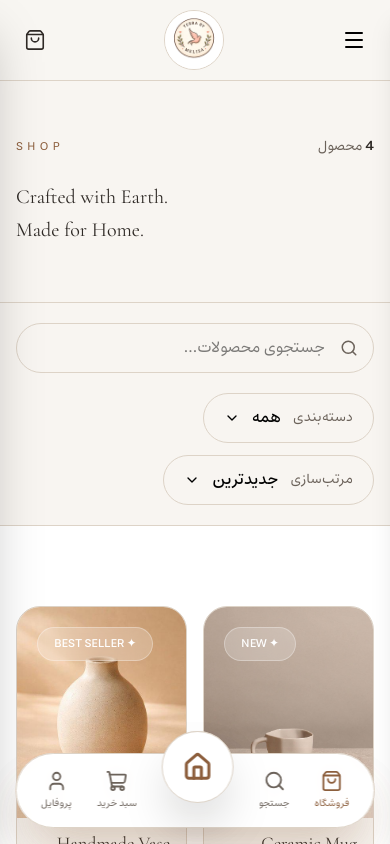
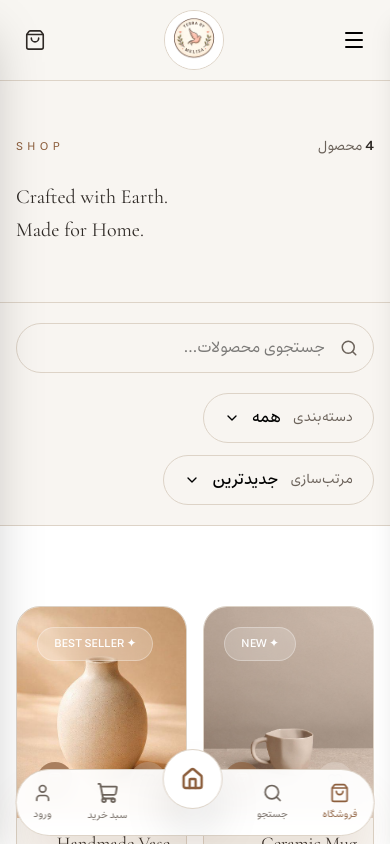
Before and after one commit to zahra-alvandi/terra, a React (Vite) app in the folder client/: page /shop in a window 390 px wide. Shown: the top 844 px of the page. Built offline with nearby package versions, Linux system fonts and the light colour scheme.

Commit message:
feat(ui): enhance responsive navigation and mobile bottom menu

```diff
--- a/client/src/components/layout/AppLayout.tsx
+++ b/client/src/components/layout/AppLayout.tsx
@@ -1,7 +1,6 @@
 import { Outlet } from "react-router-dom";
 import Navbar from "./navbar/Navbar";
 import Footer from "./Footer";
-import MobileBottomNav from "./MobileBottomNav";
 
 export default function AppLayout() {
   return (
@@ -11,7 +10,7 @@ export default function AppLayout() {
         <Outlet />
       </main>
         <Footer />
-        <MobileBottomNav />
+
     </>
   );
 }
--- a/client/src/components/layout/MobileBottomNav.tsx
+++ b/client/src/components/layout/MobileBottomNav.tsx
@@ -3,7 +3,13 @@ import { NavLink } from "react-router-dom";
 
 import { useSearch } from "@/context/SearchContext";
 
-export default function MobileBottomNav() {
+type MobileBottomNavProps = {
+  hidden?: boolean;
+};
+
+export default function MobileBottomNav({
+  hidden = false,
+}: MobileBottomNavProps) {
   const { openSearch } = useSearch();
   const handleNavigate = () => {
     window.scrollTo({
@@ -12,11 +18,12 @@ export default function MobileBottomNav() {
     });
   };
 
+  console.log("MobileBottomNav");
+
   return (
     <nav
-      className="
+      className={`
     fixed
-        bottom-4
     left-1/2
     z-50
     flex
@@ -29,12 +36,20 @@ export default function MobileBottomNav() {
     border
     border-border
     bg-white/95
-        px-6
-        py-4
-       shadow-2xl shadow-primary/20
+    px-4
+    py-3
+    shadow-2xl
+    shadow-primary/20
     backdrop-blur
+    transition-all
+    duration-300
     md:hidden
-      "
+    ${
+      hidden
+        ? "-bottom-32 opacity-0 pointer-events-none"
+        : "bottom-2 opacity-100"
+    }
+  `}
     >
       <NavLink
         to="/shop"
@@ -45,7 +60,7 @@ export default function MobileBottomNav() {
           }`
         }
       >
-        <ShoppingBag size={22} />
+        <ShoppingBag size={20} />
         <span className="text-[10px]">فروشگاه</span>
       </NavLink>
 
@@ -53,7 +68,7 @@ export default function MobileBottomNav() {
         onClick={openSearch}
         className="flex flex-col items-center gap-1 text-text-secondary"
       >
-        <Search size={22} />
+        <Search size={20} />
         <span className="text-[10px]">جستجو</span>
       </button>
 
@@ -65,8 +80,8 @@ export default function MobileBottomNav() {
           `
       -mt-12
       flex
-      h-[72px]
-      w-[72px]
+      h-[60px]
+      w-[60px]
       items-center
       justify-center
       rounded-full
@@ -81,7 +96,7 @@ export default function MobileBottomNav() {
     `
         }
       >
-        <House size={30} strokeWidth={2.4} />
+        <House size={24} strokeWidth={2.4} />
       </NavLink>
 
       <NavLink
@@ -97,10 +112,18 @@ export default function MobileBottomNav() {
         <span className="text-[10px]">سبد خرید</span>
       </NavLink>
 
-      <button className="flex flex-col items-center gap-1 text-text-secondary">
-        <User size={22} />
-        <span className="text-[10px]">پروفایل</span>
-      </button>
+      <NavLink
+        to="/login"
+        onClick={handleNavigate}
+        className={({ isActive }) =>
+          `flex flex-col items-center gap-1 transition-colors duration-200 ${
+            isActive ? "text-primary" : "text-text-secondary"
+          }`
+        }
+      >
+        <User size={20} />
+        <span className="text-[10px]">ورود</span>
+      </NavLink>
     </nav>
   );
 }
--- a/client/src/components/layout/navbar/MobileMenu.tsx
+++ b/client/src/components/layout/navbar/MobileMenu.tsx
@@ -75,43 +75,28 @@ export default function MobileMenu({
 
         <nav className="flex-1 p-6">
           <div className="flex flex-col gap-2">
-
-          <MobileNavItem
-  to="/"
-  icon={House}
-  onClick={onClose}
->
+            <MobileNavItem to="/" icon={House} onClick={onClose}>
               خانه
             </MobileNavItem>
 
-          <MobileNavItem
-  to="/shop"
-  icon={ShoppingBag}
-  onClick={onClose}
->
+            <MobileNavItem to="/shop" icon={ShoppingBag} onClick={onClose}>
               فروشگاه
             </MobileNavItem>
 
-          <MobileNavItem
-  to="/about"
-  icon={CircleHelp}
-  onClick={onClose}
->
+            <MobileNavItem to="/about" icon={CircleHelp} onClick={onClose}>
               درباره Terra
             </MobileNavItem>
 
-         <MobileNavItem
-  to="/contact"
-  icon={Mail}
-  onClick={onClose}
->
+            <MobileNavItem to="/contact" icon={Mail} onClick={onClose}>
               تماس با ما
+            </MobileNavItem>
+            <MobileNavItem to="/login" icon={User} onClick={onClose}>
+              ورود | ثبت نام
             </MobileNavItem>
           </div>
         </nav>
 
         <div className="border-t p-4">
-
           <button
             onClick={() => {
               onClose();
@@ -126,15 +111,6 @@ export default function MobileMenu({
             <span>جستجو</span>
           </button>
 
-  <button
-    onClick={() => {
-      onClose();
-    }}
-    className="mt-2 flex w-full items-center gap-3 rounded-xl px-4 py-3 transition hover:bg-stone-100"
-  >
-    <User size={20} />
-    <span>ورود | ثبت‌نام</span>
-  </button>
 
         </div>
       </aside>
--- a/client/src/components/layout/navbar/NavActions.tsx
+++ b/client/src/components/layout/navbar/NavActions.tsx
@@ -1,14 +1,12 @@
 import { Search, ShoppingBag } from "lucide-react";
 import { useCart } from "@/context/CartContext";
-import { useNavigate } from "react-router-dom";
+import { NavLink, useNavigate } from "react-router-dom";
 
 type NavActionsProps = {
   onOpenSearch: () => void;
 };
 
-export default function NavActions({
-  onOpenSearch,
-}: NavActionsProps) {
+export default function NavActions({ onOpenSearch }: NavActionsProps) {
   const { cartCount } = useCart();
   const navigate = useNavigate();
 
@@ -23,9 +21,12 @@ export default function NavActions({
       </button>
 
       {/* Login */}
-      <button className="hidden cursor-pointer text-sm font-medium text-text-primary transition-colors duration-300 hover:text-primary md:block">
+      <NavLink
+        to="/login"
+        className="hidden text-sm font-medium text-text-primary transition-colors duration-300 hover:text-primary md:block"
+      >
         ورود | ثبت نام
-      </button>
+      </NavLink>
 
       {/* Cart */}
       <button
--- a/client/src/components/layout/navbar/Navbar.tsx
+++ b/client/src/components/layout/navbar/Navbar.tsx
@@ -16,6 +16,7 @@ export default function Navbar() {
   const [isMobileMenuOpen, setIsMobileMenuOpen] = useState(false);
   const { isSearchOpen, openSearch, closeSearch } = useSearch();
   const { isCartOpen, closeCart } = useCart();
+  console.log(isMobileMenuOpen);
   return (
     <>
       <header className="sticky top-0 z-50 border-b border-border bg-background/90 backdrop-blur-md">
@@ -53,7 +54,7 @@ export default function Navbar() {
 
       <SearchOverlay isOpen={isSearchOpen} onClose={closeSearch} />
       <CartDrawer isOpen={isCartOpen} onClose={closeCart} />
-      <MobileBottomNav />
+      <MobileBottomNav hidden={isMobileMenuOpen} />
     </>
   );
 }
--- /dev/null
+++ b/client/src/pages/LoginPage.tsx
@@ -0,0 +1,65 @@
+import { useForm } from "react-hook-form";
+import { NavLink } from "react-router-dom";
+
+type LoginForm = {
+  email: string;
+  password: string;
+};
+
+export default function LoginPage() {
+  const { register, handleSubmit } = useForm<LoginForm>();
+
+  const onSubmit = () => {
+    // بعداً به بک‌اند وصل می‌شود
+  };
+
+  return (
+    <section className="py-20">
+      <div className="mx-auto w-full max-w-md rounded-3xl border border-border bg-white p-8 shadow-sm">
+        <h1 className="text-center text-3xl font-bold text-text-primary">
+          ورود
+        </h1>
+
+        <p className="mt-3 text-center text-text-secondary">
+          برای ادامه وارد حساب کاربری خود شوید.
+        </p>
+
+        <form onSubmit={handleSubmit(onSubmit)} className="mt-8 space-y-5">
+          <input
+            {...register("email")}
+            type="email"
+            placeholder="ایمیل"
+            className="w-full rounded-2xl border border-border p-4 outline-none transition focus:border-primary"
+          />
+
+          <input
+            {...register("password")}
+            type="password"
+            placeholder="رمز عبور"
+            className="w-full rounded-2xl border border-border p-4 outline-none transition focus:border-primary"
+          />
+
+          <button
+            type="submit"
+            className="w-full rounded-2xl bg-primary py-4 font-medium text-white transition hover:opacity-90"
+          >
+            ورود
+          </button>
+        </form>
+
+        <div className="mt-6 flex justify-between text-sm">
+          <NavLink
+            to="/forgot-password"
+            className="text-primary hover:underline"
+          >
+            رمز عبور را فراموش کرده‌ام
+          </NavLink>
+
+          <NavLink to="/register" className="text-primary hover:underline">
+            ایجاد حساب
+          </NavLink>
+        </div>
+      </div>
+    </section>
+  );
+}
```
Also changed, not shown: client/src/app/router/router.tsx (+6 -1 lines). Lines whose indentation alone changed are shown as unchanged.
